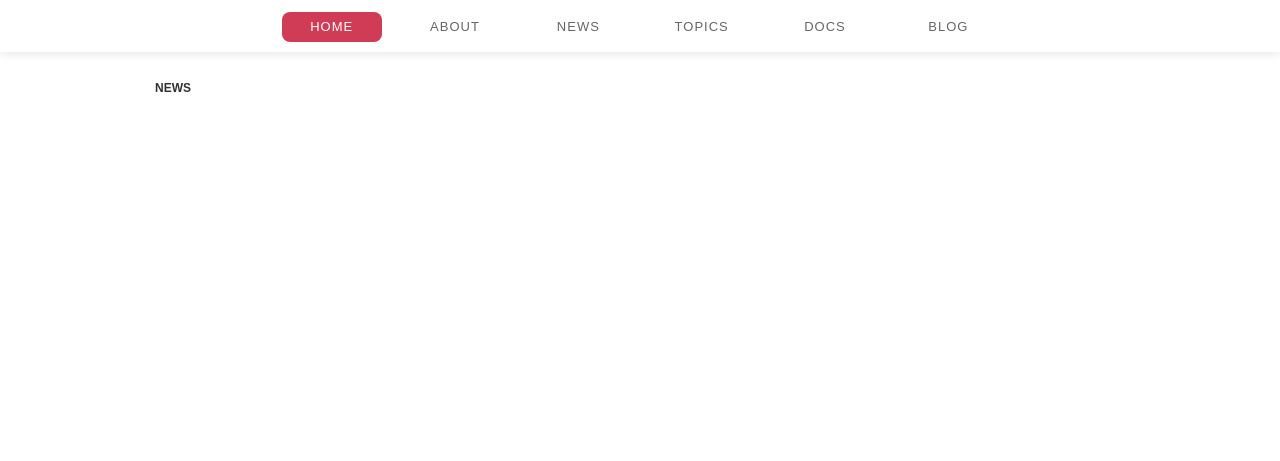
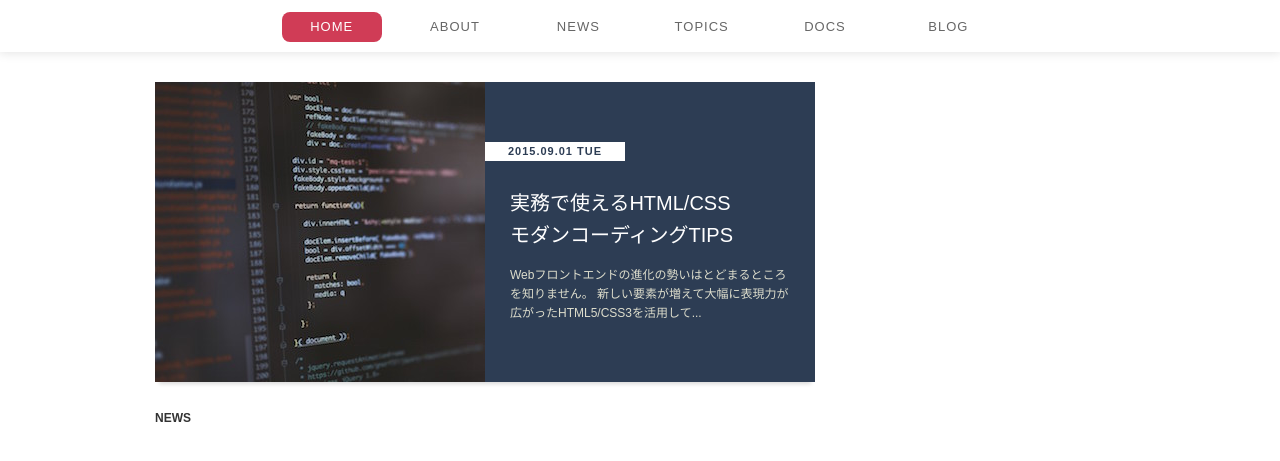
Before and after one commit to ryym/html5-css3-modern-coding, a website: page standard-layout/index.html in a window 1280 px wide. Shown: the part 87-548 px from the top of the page. Drawn offline with Linux system fonts and the light colour scheme.

Commit message:
standard: Markup hot topic section

```diff
--- a/standard-layout/css/style.css
+++ b/standard-layout/css/style.css
@@ -125,6 +125,67 @@ a:link, a:visited, a:hover, a:active {
   width: 660px;
 }
 
+.hot-topic {
+  display: block;
+  width: 100%;
+  height: 300px;
+  margin-bottom: 30px;
+  box-shadow: 0 6px 4px -4px rgba(0, 0, 0, 0.15);
+  transition: opacity 0.15s;
+}
+
+.hot-topic:hover {
+  opacity: 0.85;
+}
+
+.hot-topic .image {
+  float: left;
+  width: 50%;
+  height: 100%;
+}
+
+.hot-topic .content {
+  float: left;
+  position: relative;
+  width: 50%;
+  height: 100%;
+  padding: 105px 25px 0;
+  background-color: #2d3d54;
+
+  /*
+   * 単位なしで数値を指定すると、それを継承する子要素では
+   * 各子要素のfont-sizeに1.6を掛けた値をline-heightにできる。
+   */
+  line-height: 1.6;
+}
+
+.hot-topic .title {
+  color: #fff;
+  margin-bottom: 15px;
+  font-weight: normal;
+  font-size: 2.0rem;
+}
+
+.hot-topic .desc {
+  color: #ddc;
+}
+
+.hot-topic .date {
+  position: absolute;
+  top: 60px;
+  left: 0;
+  background-color: #fff;
+  color: #2d3d54;
+  text-align: center;
+  width: 140px;
+  padding: 4px;
+  font-weight: bold;
+  font-size: 1.1rem;
+  letter-spacing: 1px;
+  line-height: 1;
+}
+
+
 /*** Sidemenu ***/
 
 .sidemenu {
--- a/standard-layout/index.html
+++ b/standard-layout/index.html
@@ -49,7 +49,26 @@
     -->
     <main class="main">
       <h2 class="hidden">HOT TOPIC</h2>
-      <div class="hot-topic"></div>
+      <a class="hot-topic clearfix" href="#">
+        <img class="image" src="./images/hot-topic.jpg" alt="コーディング画面">
+
+        <!--
+          表示上の順序は日時、タイトル、本文だが、文章構造としてはあくまで本文と
+          日時に対して見出しが付いているのでその順番でマークアップする。
+          また見やすさのため段落内で改行しているが、見た目に影響するので本来は
+          1行で書くべき。
+        -->
+        <div class="content">
+          <h3 class="title">
+            実務で使えるHTML/CSS<br>モダンコーディングTIPS
+          </h3>
+          <p class="desc">
+            Webフロントエンドの進化の勢いはとどまるところを知りません。
+            新しい要素が増えて大幅に表現力が広がったHTML5/CSS3を活用して...
+          </p>
+          <time class="date" datetime="2015-09-01">2015.09.01 TUE</time>
+        </div>
+      </a>
       <h2>NEWS</h2>
       <div class="news"></div>
       <h2 class="hidden">ARTICLES</h2>
```
